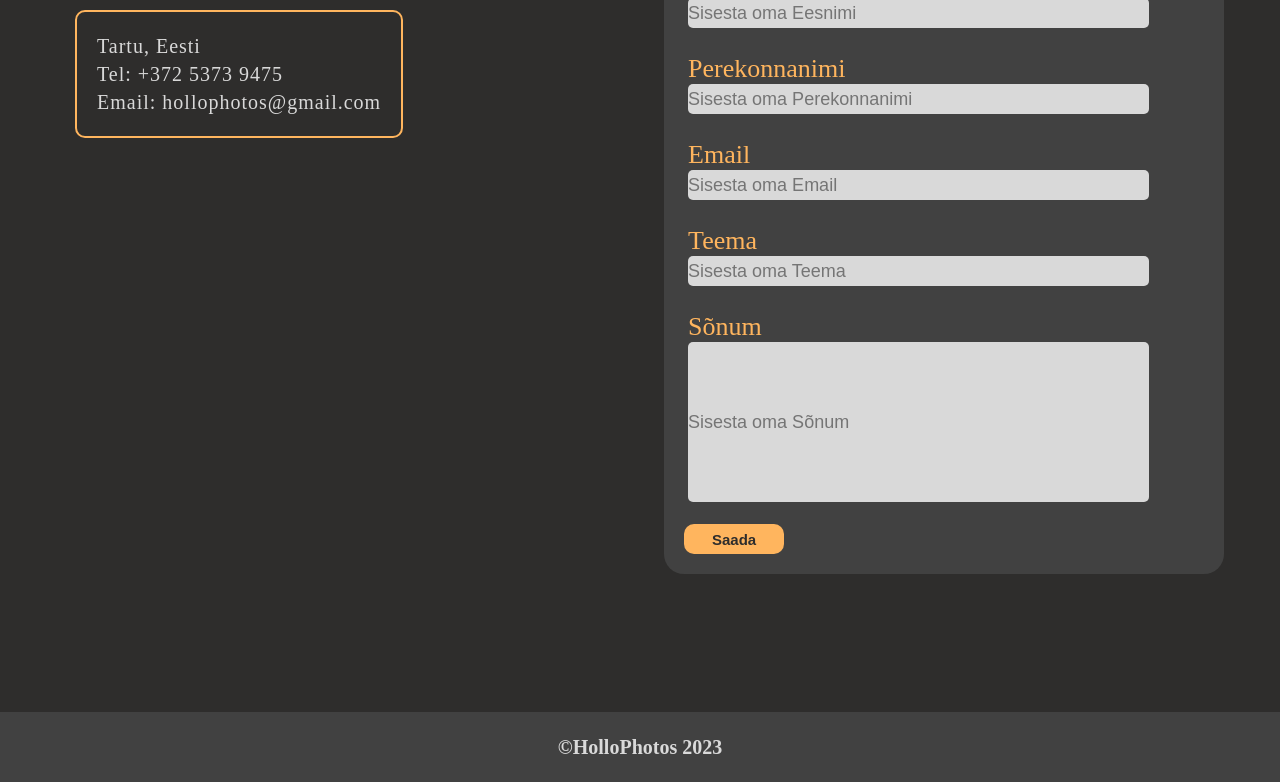
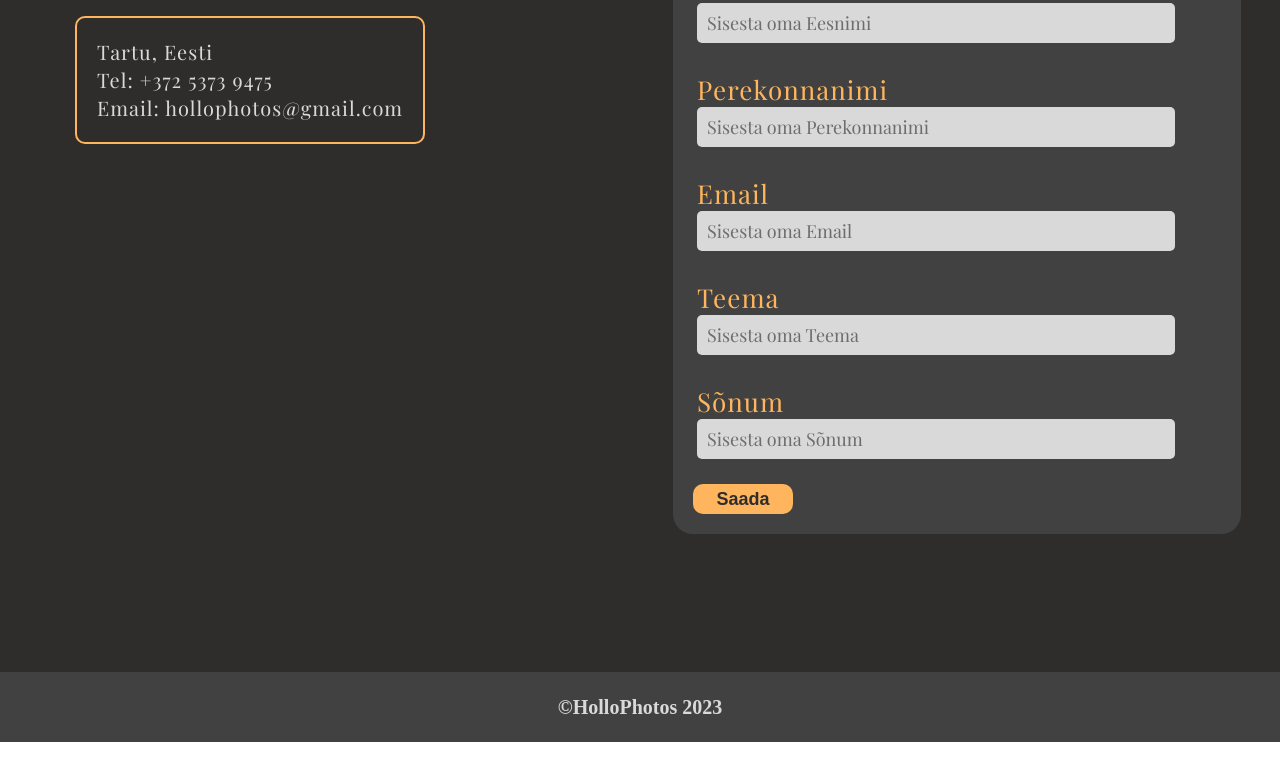
Before and after one commit to MadliReiljan/MartiniVeeb, a plain HTML site: page ilupildid.html in a window 1280 px wide. Shown: the part 134-916 px from the top of the page. After the commit the page ends 876 px from the top, so only its background shows below. Drawn offline with nearby package versions, Linux system fonts and the light colour scheme.

Commit message:
MessageBOX

```diff
--- a/ilupildid.html
+++ b/ilupildid.html
@@ -22,7 +22,7 @@
             </label>
             <input type="checkbox" name="check" id="check" />
             <ul>
-                <li><a href="">Pealeht</a></li>
+                <li><a href="veeb-osa.html">Pealeht</a></li>
                 <li><a href="veeb-osa.html#about">Minust</a></li>
                 <li><a href="veeb-osa.html#albums">Albumid</a></li>
                 <li>
--- a/style.css
+++ b/style.css
@@ -46,7 +46,7 @@ nav {
 }
 
 nav .logo {
-    margin-left: 10rem;
+    margin-left: 5rem;
     margin-right: 2rem;
 }
 
@@ -200,6 +200,8 @@ ul li:hover .dropdown-menu {
     width: 100%;
     padding: 78px 0px;
     background-color: #2E2D2C;
+    font-family: 'Playfair Display';
+    letter-spacing: 1px;
 }
 
 .about img {
@@ -294,6 +296,8 @@ button:hover {
     width: 100%;
     padding: 78px 0px;
     background-color: #2E2D2C;
+    font-family: 'Playfair Display';
+    letter-spacing: 1px;
 }
 
 .form-main {
@@ -301,7 +305,6 @@ button:hover {
     max-width: 95%;
     margin: 0 auto;
     display: flex;
-
     justify-content: space-around;
 }
 
@@ -361,31 +364,57 @@ button:hover {
 }
 
 #contact .form-group label {
-    margin-bottom: 2px;
-    margin: 0;
-    padding: 0;
     font-size: 26px;
 }
 
 #contact .form-group input {
     font-size: 18px;
     width: 90%;
+    height: 40px;
+    border: none;
+    border-radius: 5px;
+    background-color: #D9D9D9;
+    padding-left: 10px;
+    line-height: 20px;
+}
+
+#contact .form-group textarea {
+    font-size: 18px;
+    width: 90%;
     height: 30px;
     border: none;
     border-radius: 5px;
     background-color: #D9D9D9;
+    padding-left: 10px;
+    line-height: 20px;
+    resize: none;
+    padding-top: 2px;
 }
 
-#contact .form-group #message {
-    resize: both;
-    overflow: auto;
-    height: 10rem;
+#contact .form-group textarea::placeholder {
+    color: #6d6d6d;
+    text-decoration: none;
+    margin-top: 1rem;
+}
+
+#contact .form-group textarea {
+    height: 8rem;
+}
+
+#contact .form-group input, #contact .form-group textarea {
+    font-family: 'Playfair Display', serif;
+    color: #000000;
+}
+
+#contact .form-group input::placeholder, #contact .form-group textarea::placeholder {
+    font-family: 'Playfair Display', serif;
+    color: #6d6d6d;
 }
 
 #contact .btn {
     font-weight: bold;
     color: #2E2D2C;
-    font-size: 15px;
+    font-size: 18px;
     border: none;
     height: 30px;
     width: 100px;
```
Also changed, not shown: veeb-osa.html (+2 -2 lines).
